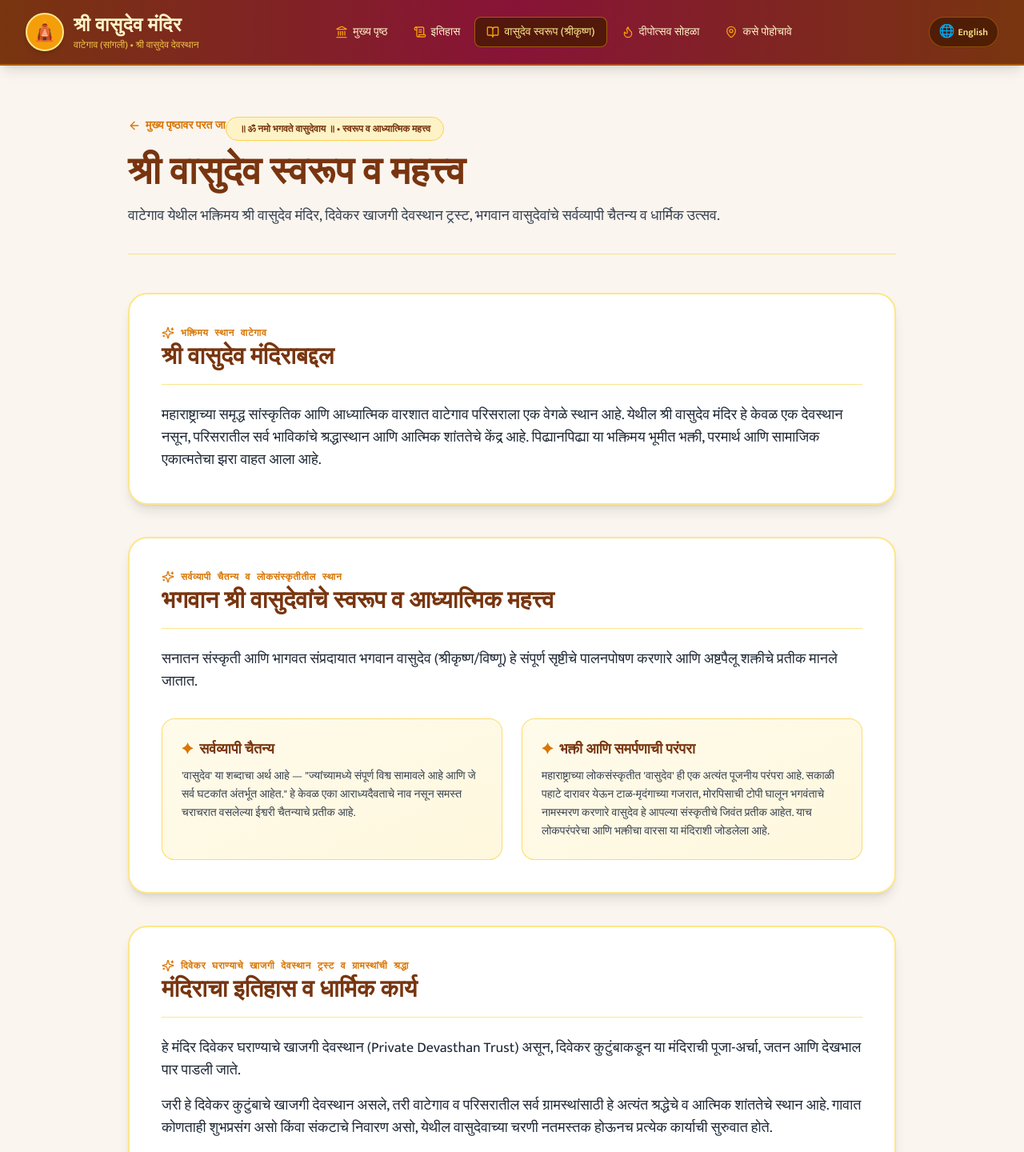
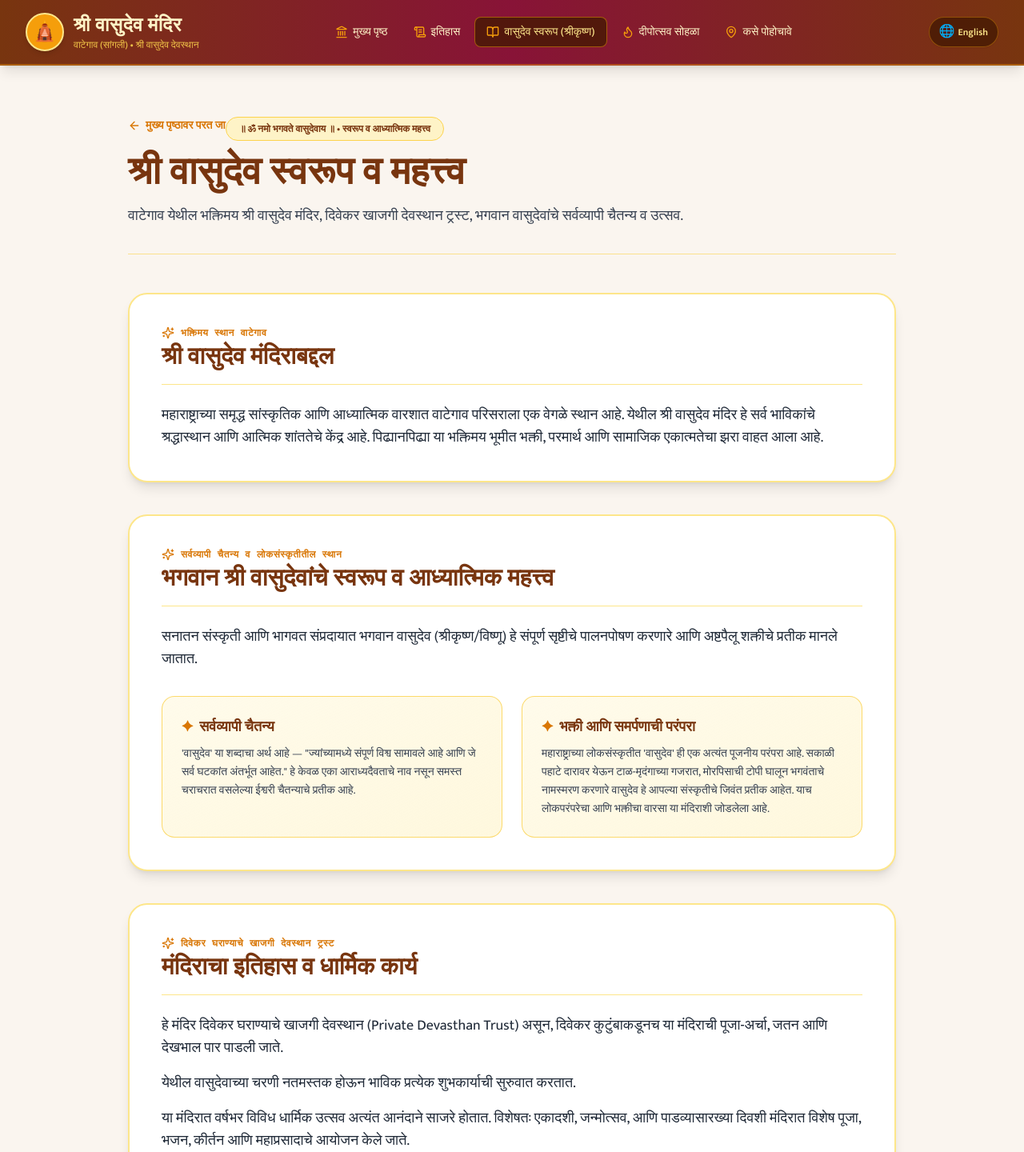
Before and after one commit to Kaustubh-465/Vasudev-Mandir, a Next.js app: page /who-is-vasudev in a window 1280 px wide. Shown: the top 1440 px of the page at 80% size. Built offline with nearby package versions, Linux system fonts and the light colour scheme.

Commit message:
Remove gramastha mentions and update festival phrasing to anandane sajare hotat

```diff
--- a/src/app/who-is-vasudev/page.tsx
+++ b/src/app/who-is-vasudev/page.tsx
@@ -31,7 +31,7 @@ export default function WhoIsVasudevPage() {
 
         <p className="text-lg text-gray-700 font-devanagari leading-relaxed max-w-3xl">
           {language === "mr"
-            ? "वाटेगाव येथील भक्तिमय श्री वासुदेव मंदिर, दिवेकर खाजगी देवस्थान ट्रस्ट, भगवान वासुदेवांचे सर्वव्यापी चैतन्य व धार्मिक उत्सव."
+            ? "वाटेगाव येथील भक्तिमय श्री वासुदेव मंदिर, दिवेकर खाजगी देवस्थान ट्रस्ट, भगवान वासुदेवांचे सर्वव्यापी चैतन्य व उत्सव."
             : "Devotional sanctuary of Shri Vasudev Mandir Wategaon, Divekar private devasthan trust, divine consciousness, and celebrations."}
         </p>
       </div>
--- a/src/data/citations.ts
+++ b/src/data/citations.ts
@@ -22,7 +22,7 @@ export const vasudevCitations: CitationSection[] = [
     },
     content: [
       {
-        mr: "महाराष्ट्राच्या समृद्ध सांस्कृतिक आणि आध्यात्मिक वारशात वाटेगाव परिसराला एक वेगळे स्थान आहे. येथील श्री वासुदेव मंदिर हे केवळ एक देवस्थान नसून, परिसरातील सर्व भाविकांचे श्रद्धास्थान आणि आत्मिक शांततेचे केंद्र आहे. पिढ्यानपिढ्या या भक्तिमय भूमीत भक्ती, परमार्थ आणि सामाजिक एकात्मतेचा झरा वाहत आला आहे.",
+        mr: "महाराष्ट्राच्या समृद्ध सांस्कृतिक आणि आध्यात्मिक वारशात वाटेगाव परिसराला एक वेगळे स्थान आहे. येथील श्री वासुदेव मंदिर हे सर्व भाविकांचे श्रद्धास्थान आणि आत्मिक शांततेचे केंद्र आहे. पिढ्यानपिढ्या या भक्तिमय भूमीत भक्ती, परमार्थ आणि सामाजिक एकात्मतेचा झरा वाहत आला आहे.",
         en: "Wategaon holds a unique position in Maharashtra's rich cultural and spiritual heritage. Shree Vasudev Mandir is a sanctuary of faith and spiritual peace for all devotees.",
       },
     ],
@@ -70,24 +70,24 @@ export const vasudevCitations: CitationSection[] = [
     id: "history-and-events",
     title: {
       mr: "मंदिराचा इतिहास व धार्मिक कार्य",
-      en: "Temple Heritage & Religious Gatherings",
+      en: "Temple Heritage & Celebrations",
     },
     subtitle: {
-      mr: "दिवेकर घराण्याचे खाजगी देवस्थान ट्रस्ट व ग्रामस्थांची श्रद्धा",
-      en: "Divekar Family Private Devasthan Trust & Local Faith",
+      mr: "दिवेकर घराण्याचे खाजगी देवस्थान ट्रस्ट",
+      en: "Divekar Family Private Devasthan Trust",
     },
     content: [
       {
-        mr: "हे मंदिर दिवेकर घराण्याचे खाजगी देवस्थान (Private Devasthan Trust) असून, दिवेकर कुटुंबाकडून या मंदिराची पूजा-अर्चा, जतन आणि देखभाल पार पाडली जाते.",
+        mr: "हे मंदिर दिवेकर घराण्याचे खाजगी देवस्थान (Private Devasthan Trust) असून, दिवेकर कुटुंबाकडूनच या मंदिराची पूजा-अर्चा, जतन आणि देखभाल पार पाडली जाते.",
         en: "This shrine is maintained and preserved by the Divekar family as a private devasthan trust.",
       },
       {
-        mr: "जरी हे दिवेकर कुटुंबाचे खाजगी देवस्थान असले, तरी वाटेगाव व परिसरातील सर्व ग्रामस्थांसाठी हे अत्यंत श्रद्धेचे व आत्मिक शांततेचे स्थान आहे. गावात कोणताही शुभप्रसंग असो किंवा संकटाचे निवारण असो, येथील वासुदेवाच्या चरणी नतमस्तक होऊनच प्रत्येक कार्याची सुरुवात होते.",
-        en: "While preserved by the Divekar family, it is revered by all of Wategaon where every auspicious occasion begins with seeking Lord Vasudev's blessings.",
+        mr: "येथील वासुदेवाच्या चरणी नतमस्तक होऊन भाविक प्रत्येक शुभकार्याची सुरुवात करतात.",
+        en: "Devotees seek Lord Vasudev's blessings for auspicious occasions.",
       },
       {
-        mr: "या मंदिरात वर्षभर विविध धार्मिक उत्सव साजरे केले जातात. विशेषतः एकादशी, जन्मोत्सव, आणि पाडव्यासारख्या दिवशी मंदिरात विशेष पूजा, भजन, कीर्तन आणि महाप्रसादाचे आयोजन केले जाते, ज्यामध्ये संपूर्ण वाटेगाव गाव एकसंध होऊन सहभाग घेते.",
-        en: "Various celebrations are organized throughout the year, especially on Ekadashi, Janmashtami, and Padwa with pooja, bhajan, and Mahaprasad.",
+        mr: "या मंदिरात वर्षभर विविध धार्मिक उत्सव अत्यंत आनंदाने साजरे होतात. विशेषतः एकादशी, जन्मोत्सव, आणि पाडव्यासारख्या दिवशी मंदिरात विशेष पूजा, भजन, कीर्तन आणि महाप्रसादाचे आयोजन केले जाते.",
+        en: "Various religious festivals are celebrated with devotion throughout the year, especially Ekadashi, Janmashtami, and Padwa with pooja, bhajan, and Mahaprasad.",
       },
     ],
   },
```
